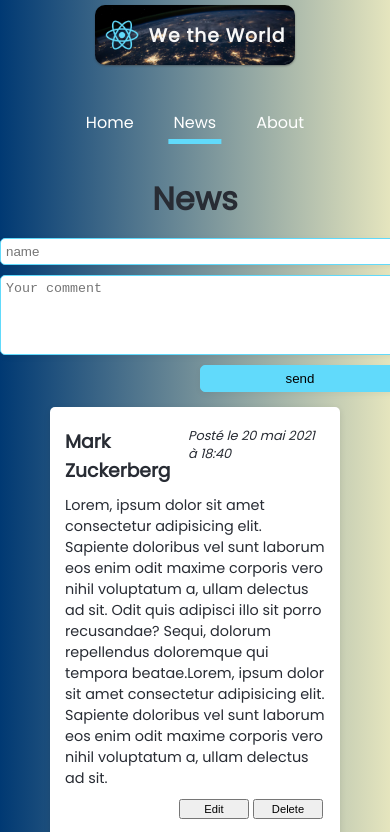
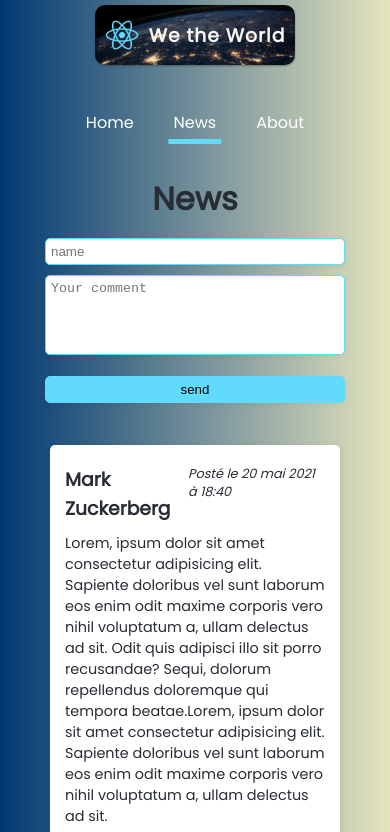
Before and after one commit to TerenceHilderal/wetheworld, a React (Create React App) app: page /news in a window 390 px wide. Shown: the top 832 px of the page. Built offline with nearby package versions, Linux system fonts and the light colour scheme; data requests are answered from the project's data file.

Commit message:
fix responsive issues

```diff
--- a/src/styles/components/_countries.scss
+++ b/src/styles/components/_countries.scss
@@ -46,8 +46,6 @@
 	}
 
 	@media (max-width: 640px) {
-		/* CSS mobile ici */
-
 		.sort-container {
 			display: flex;
 			flex-direction: column;
--- a/src/styles/pages/_news.scss
+++ b/src/styles/pages/_news.scss
@@ -27,9 +27,11 @@
 			font-size: 0.8rem;
 			color: red;
 		}
-    input[type="submit"] {
-      width: 200px;
-      margin-left: auto;
+		input[type='submit'] {
+			width: 300px;
+			margin: auto;
+			margin-top: 1rem;
+			margin-bottom: 2rem;
 			cursor: pointer;
 			transition: 0.4s;
 			background: $color-1;
@@ -40,4 +42,17 @@
 			}
 		}
 	}
+
+	@media (max-width: 640px) {
+		form {
+			min-width: 300px;
 		}
+
+		input[type='submit'] {
+			width: 100%;
+			margin: auto;
+			margin-top: 1rem;
+			margin-bottom: 2rem;
+		}
+	}
+}
```
Lines whose indentation alone changed are shown as unchanged.
